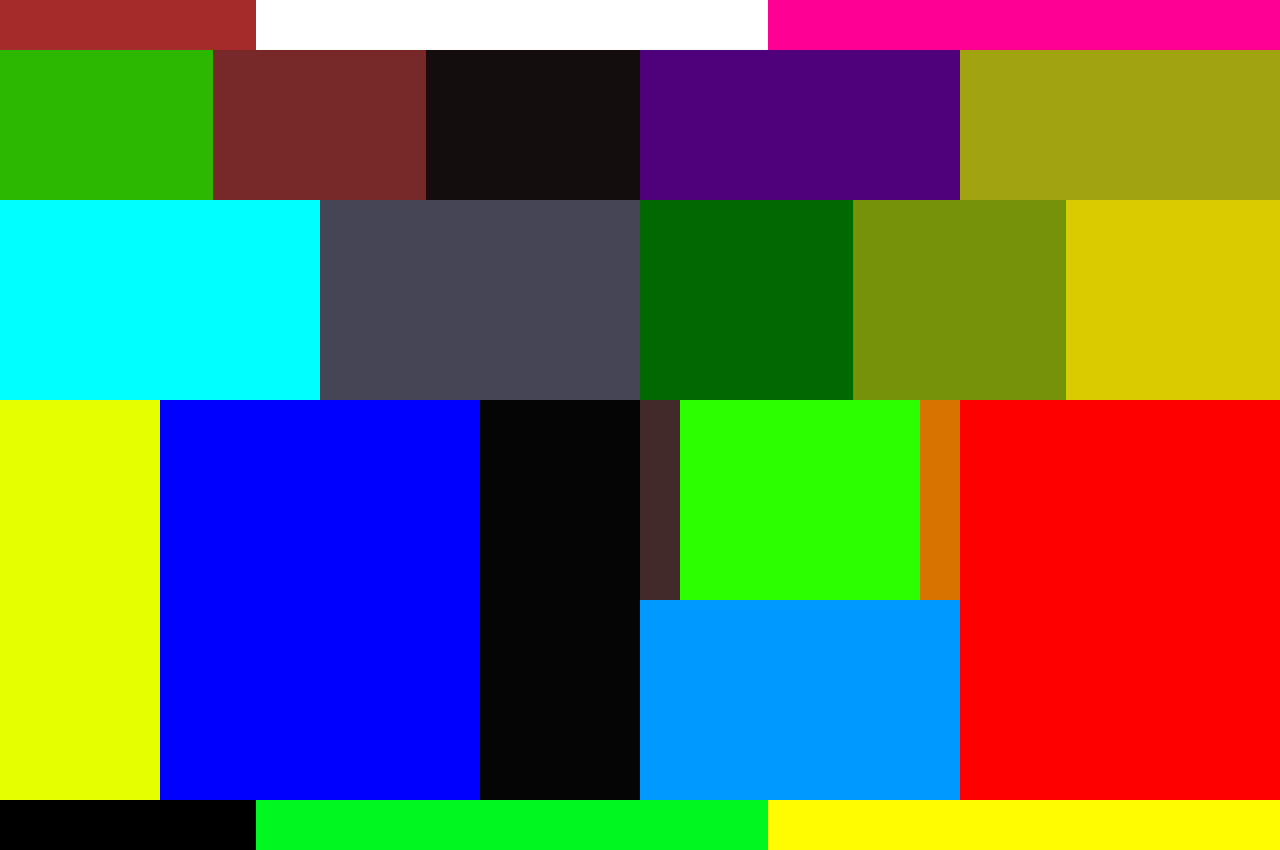
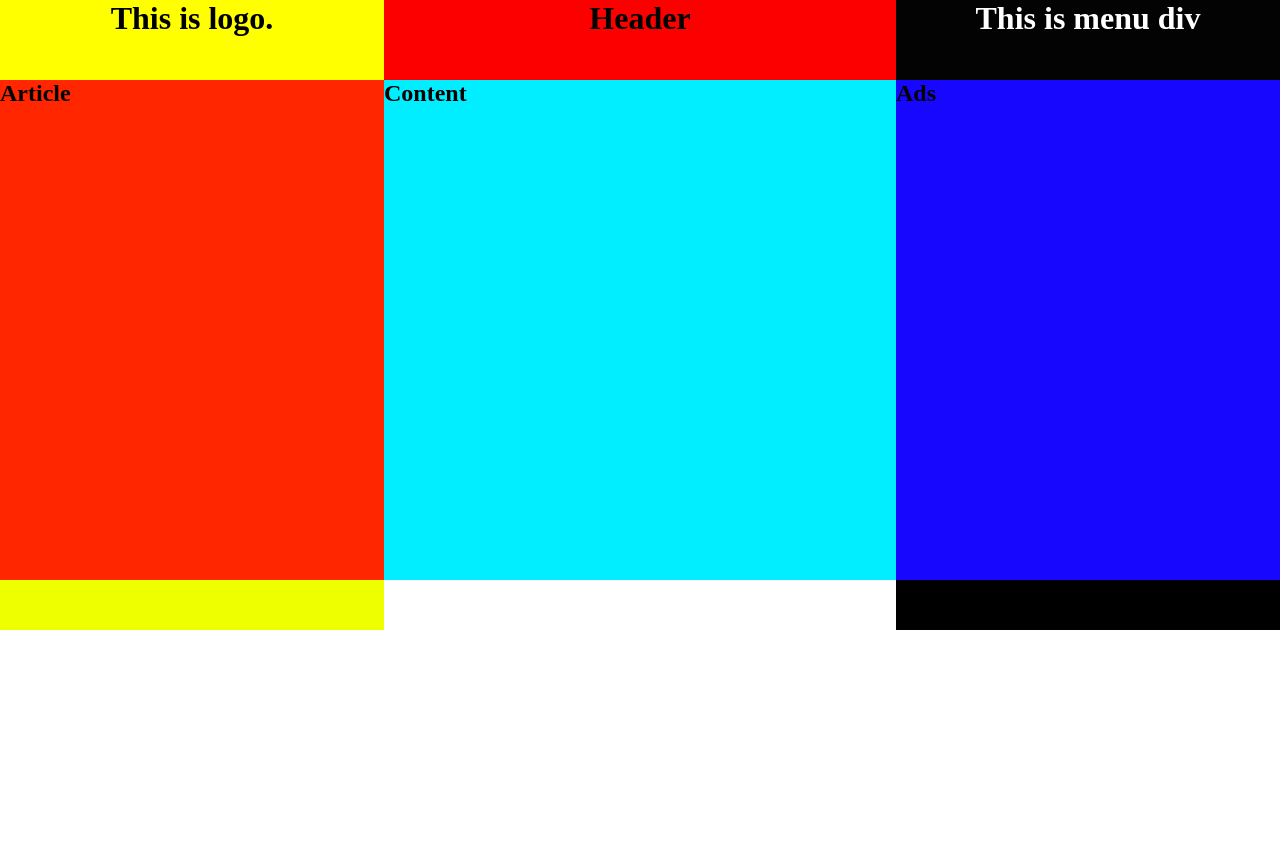
Before and after one commit to mustavizamanrafi/layouttwo, a plain HTML site: page index.html in a window 1280 px wide. After the commit the page ends 800 px from the top, so only its background shows below. Drawn offline with Linux system fonts and the light colour scheme.

Commit message:
Add files via upload

```diff
--- a/css/style.css
+++ b/css/style.css
@@ -3,224 +3,78 @@
 }
 
 header{
+    overflow: hidden;
 
-
-    overflow: hidden;
 }
 
 .logo_div{
-    width: 20%;
-    background-color: brown;
+    width: 30%;
+    background-color: yellow;
+    height: 80px;
     float: left;
-    height: 50px;
-
-
-}
-.menu_div{
-    width: 40%;
-    background-color: rgb(255, 0, 149);
-    float: right;
-    height: 50px;
+    text-align: center;
+    color: black;
 }
 
-
-
-
-section{
-
-
-    overflow: hidden;
-
-
-}
-.b_1{
-    width: 16.66%;
-    background-color: rgb(44, 184, 1);
+.header_div{
+    width: 40%;
+    background-color: rgb(252, 0, 0);
+    height: 80px;
     float: left;
-    height: 150px;
+    text-align: center;
+    color: rgb(0, 0, 0);
 
 }
 
-.b_2{
-    width: 16.66%;
-    background-color: rgb(119, 41, 41);
+.menu_div{
+    width: 30%;
+    background-color: rgb(3, 3, 3);
+    height: 80px;
     float: left;
-    height: 150px;
-
+    text-align: center;
+    color: white;
 
 }
-
-.b_3{
-    width: 16.66%;
-    background-color: rgb(20, 13, 13);
-    float: left;
-    height: 150px;
-
-
-}
-.b_4{
-    width: 25%;
-    background-color: rgb(79, 1, 124);
-    float: left;
-    height: 150px;
-
-}
-.b_5{
-    width: 25%;
-    background-color: rgb(161, 163, 17);
-    float: left;
-    height: 150px;
-
-
-
-}
-
-section{
-
-
-
-
-}
-.d_1{
-    width: 25%;
-    background-color: aqua;
-    float: left;
-    height: 200px;
-}
-.d_2{
-    width: 25%;
-    background-color: rgb(69, 69, 85);
-    float: left;
-    height: 200px;
-}
-.d_3{
-    width: 16.66%;
-    background-color: rgb(2, 105, 2);
-    float: left;
-    height: 200px;
-}
-
-.d_4{
-    width: 16.66%;
-    background-color: rgb(117, 146, 10);
-    float: left;
-    height: 200px;
-}
-
-.d_5{
-    width: 16.66%;
-    background-color: rgb(218, 203, 1);
-    float: left;
-    height: 200px;
-
-}
-
 section{
     overflow: hidden;
 
 }
 
-
-  .V_1{
-    width: 50%;
-    height: 400px;
-    background-color: blue;
-    float: left;
-  }
-  .semi_1{
-    width: 25%;
-    height: 400px;
-    background-color: rgb(229, 255, 0);
+.d_1{
+    width: 30%;
+    background-color: rgb(255, 38, 0);
+    height: 500px;
     float: left;
 
-  }
-
-  .semi_2{
-    width: 25%;
-    height: 400px;
-    background-color: rgb(5, 5, 5);
-    float: right;
-
-  }
-
-
-
-
-.v_2{
-    width: 25%;
-    height: 400px;
-    background-color: rgb(7, 7, 7);
-    float: left;
-    overflow: hidden;
 }
 
-.semi_3{
-    width: 12.5%;
-    height: 200px;
-    background-color: rgb(66, 42, 42);
+.d_2{
+    width: 40%;
+    background-color: rgb(0, 238, 255);
+    height: 500px;
     float: left;
 
 }
 
 
-.semi_4{
+.d_3{
+    width: 30%;
+    background-color: rgb(23, 7, 255);
+    height: 500px;
+    float: left;
 
-    width: 12.5%;
-    height: 200px;
-    background-color: rgb(216, 115, 0);
+}
+.f_1{
+    width: 30%;
+    background-color: rgb(238, 255, 0);
+    height: 50px;
+    float: left;
+
+}
+.f_2{
+    width: 30%;
+    background-color: rgb(0, 0, 0);
+    height: 50px;
     float: right;
 
 }
-
-.semi_5{
-    width: 100%;
-    height: 200px;
-    background-color: rgb(43, 255, 0);
-
-
-}
-
-.semi_6{
-    width: 100%;
-    height: 200px;
-    background-color: rgb(0, 153, 255);
-
-
-}
-
-.v_3{
-
-    width: 25%;
-    height: 400px;
-    background-color: rgb(255, 0, 0);
-    float: left;
-
-}
-
-section{
-
-}
-.fo_1{
-    width: 20%;
-    height: 50px;
-    background-color: rgb(0, 0, 0);
-    float: left;
-
-}
-
-.cap_1{
-    width: 40%;
-    height: 50px;
-    background-color: rgb(0, 248, 33);
-    float: left;
-
-
-}
-
-.fo_2{
-    width: 40%;
-    height: 50px;
-    background-color: rgb(255, 251, 0);
-    float: left;
-
-}
--- a/index.html
+++ b/index.html
@@ -11,105 +11,45 @@
 <body>
     <header>
         <div class="logo_div">
-
+           <h1>This is logo.</h1>
 
         </div>
+        <div class="header_div">
+            <h1>Header</h1>
+        </div>
         <div class="menu_div">
+            <h1>This is menu div</h1>
 
         </div>
-
     </header>
 
     <section>
-        <div class="b_1">
-
-        </div>
-        <div class="b_2">
-
-        </div>
-        <div class="b_3">
-
-        </div>
-        <div class="b_4">
-
-        </div>
-        <div class="b_5">
-
-        </div>
-    </section>
-
-    <section>
        <div class="d_1">
+        <h1>Article</h1>
 
        </div>
        <div class="d_2">
+        <h1>Content</h1>
+       </div>
+
+
+       <div class="d_3">
+        <h1>Ads</h1>
+       </div>
+
+
+    </section>
+
+    <footer>
+        <div class="f_1">
 
         </div>
-        <div class="d_3">
-
-        </div>
-        <div class="d_4">
-
-        </div>
-        <div class="d_5">
-
-        </div>
-    </section>
-
-    <section>
-        <div class="V_1">
-            <div class="semi_1">
-
-            </div>
-            <div class="semi_2">
-
-
-            </div>
-
-        </div>
-        <div class="v_2">
-
-            <div class="semi_3">
-
-            </div>
-
-            <div class="semi_4">
-
-
-            </div>
-
-            <div class="semi_5">
-
-            </div>
-
-            <div class="semi_6">
-
+        <div class="f_2">
 
         </div>
 
 
-        </div>
-        <div class="v_3">
-
-        </div>
-    </section>
-
-    <section >
-        <div class="fo_1">
-
-        </div>
-        <div class="cap_1">
-
-        </div>
-        <div class="fo_2">
-
-        </div>
-    </section>
-
-
-
-
-
+    </footer>
 
 </body>
 </html>
```
Lines whose indentation alone changed are shown as unchanged.
